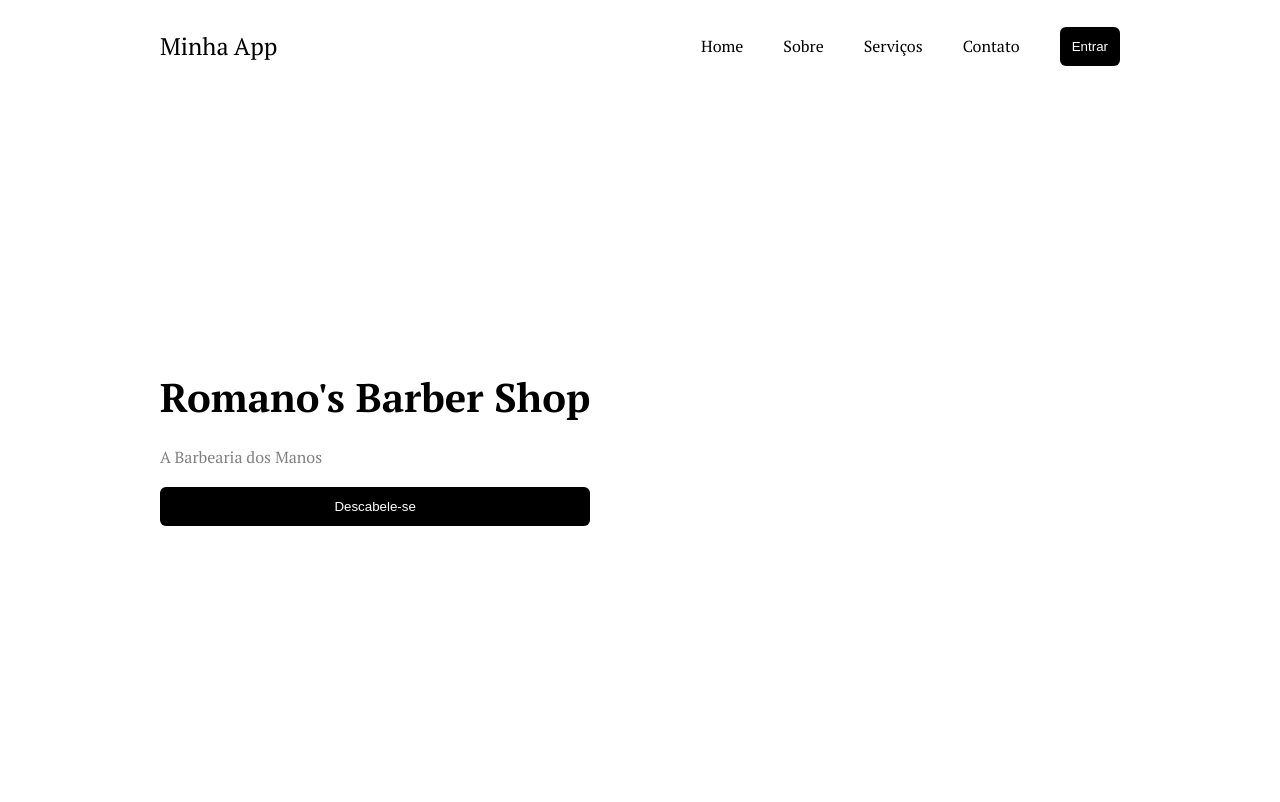
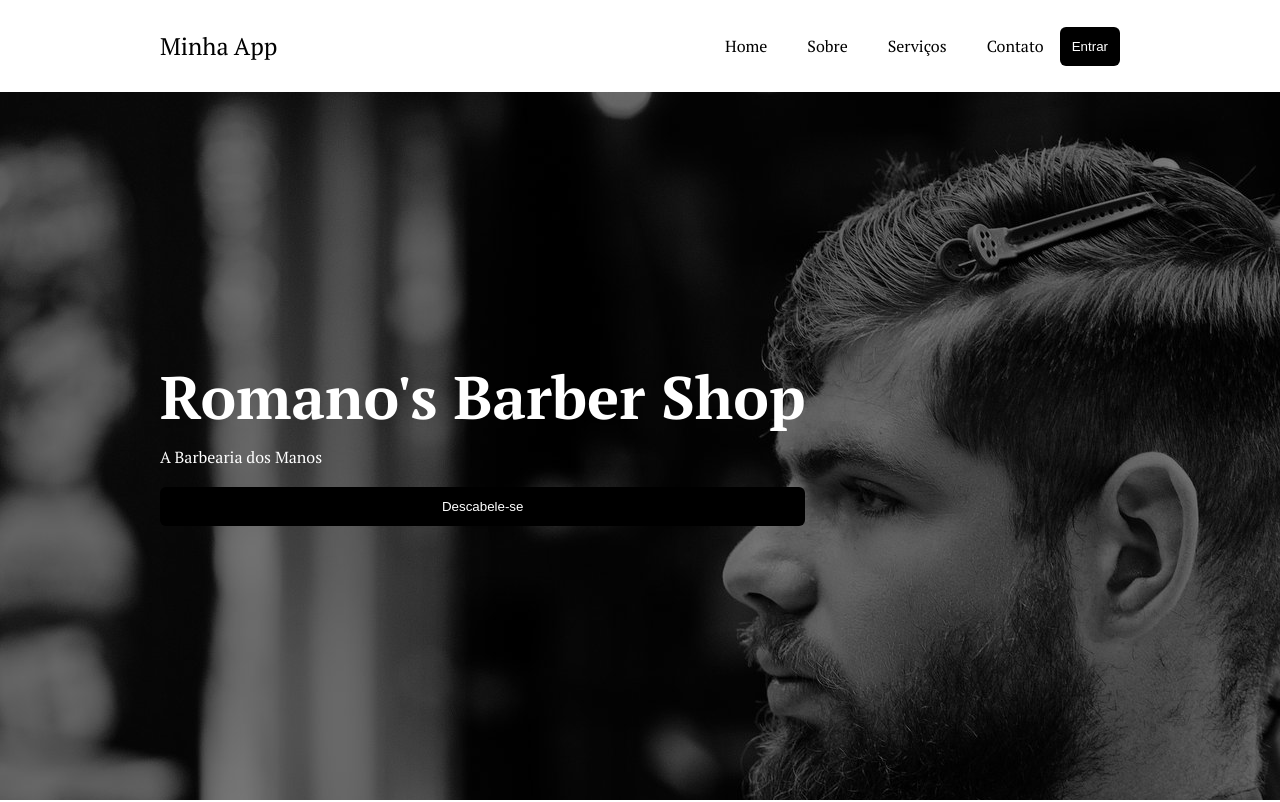
Before and after one commit to huelegal/pi-next-js, a Next.js app: page /pages/Landing in a window 1280 px wide. Shown: the top 802 px of the page. Built offline with nearby package versions, Linux system fonts and the light colour scheme.

Commit message:
bolo de morango

```diff
--- a/app/components/Button/index.js
+++ b/app/components/Button/index.js
@@ -1,5 +1,9 @@
 import styles from "./styles.module.scss";
 
-export default function Button({ text, className }) {
-  return <button className={`${styles.button} ${className}`}>{text}</button>;
+export default function Button({ text, variant }) {
+  const buttonClass = styles[variant];
+
+  return (
+    <button className={`${styles.button} ${styles[variant]}`}>{text}</button>
+  );
 }
--- a/app/components/Button/styles.module.scss
+++ b/app/components/Button/styles.module.scss
@@ -2,13 +2,23 @@
   color: #fff;
   background-color: #000;
 
+  // border: solid 1px #000;
+
   padding: 12px;
   border-radius: 6px;
+
   cursor: pointer;
 
-  transition: 150ms;
+  transition: 200ms;
 
   &:hover {
-    background-color: #373739;
+    transform: scale(1.1);
   }
 }
+
+.inverseButton {
+  color: #000;
+  background-color: #fff;
+
+  border: solid 1px #000;
+}
--- a/app/components/Header/index.js
+++ b/app/components/Header/index.js
@@ -18,7 +18,7 @@ export default function Home() {
         <a className={styles.navLink} href="#contact">
           Contato
         </a>
-        <Button text="Entrar" className={styles.customButton} />
+        <Button text="Entrar" />
       </nav>
     </header>
   );
--- a/app/components/Header/styles.module.scss
+++ b/app/components/Header/styles.module.scss
@@ -3,7 +3,7 @@
   justify-content: space-between;
   align-items: center;
 
-  height: 92px;
+  height: 5.75rem;
   padding: 1.5rem 10rem;
 }
 
@@ -26,10 +26,12 @@
   text-decoration: none;
   color: #000;
 
-  transform: 300ms;
+  transform: transform 300ms;
 
-  &:hover {
-    transform: scale(1.02);
+  &:hover,
+  &:focus {
+    transform: scale(1.1);
+    color: #007bff;
   }
 }
 
--- a/app/pages/Landing/page.js
+++ b/app/pages/Landing/page.js
@@ -7,10 +7,11 @@ export default function Landing() {
     <>
       <Header />
       <section className={styles.section}>
+        <div className={styles.overlay}></div>
         <div className={styles.leadContainer}>
           <h1>Romano's Barber Shop</h1>
           <span>A Barbearia dos Manos</span>
-          <Button text="Descabele-se" className="customButton" />
+          <Button text="Descabele-se" />
         </div>
       </section>
       <section className={styles.section}>morde meu pé</section>
--- a/app/pages/Landing/styles.module.scss
+++ b/app/pages/Landing/styles.module.scss
@@ -6,8 +6,26 @@
   // border: 1px solid #ccc;
 
   &:nth-child(2) {
-    height: calc(100vh - 92px);
+    height: calc(100vh - 5.75rem);
+
+    background-image: url("../../public/images/hero.jpg");
+    background-position: right top;
+    background-repeat: no-repeat;
+
+    position: relative;
   }
+}
+
+.overlay {
+  position: absolute;
+
+  top: 0;
+  left: 0;
+  right: 0;
+  bottom: 0;
+
+  background-color: rgba(0, 0, 0, 0.5);
+  z-index: 1;
 }
 
 .leadContainer {
@@ -16,13 +34,12 @@
   display: flex;
   flex-direction: column;
 
+  color: #fff;
   line-height: 60px;
 
+  z-index: 2;
+
   h1 {
-    font-size: 40px;
-  }
-
-  span {
-    color: #808080;
+    font-size: 60px;
   }
 }
```
Also changed, not shown: app/public/images/hero.jpg (added).
